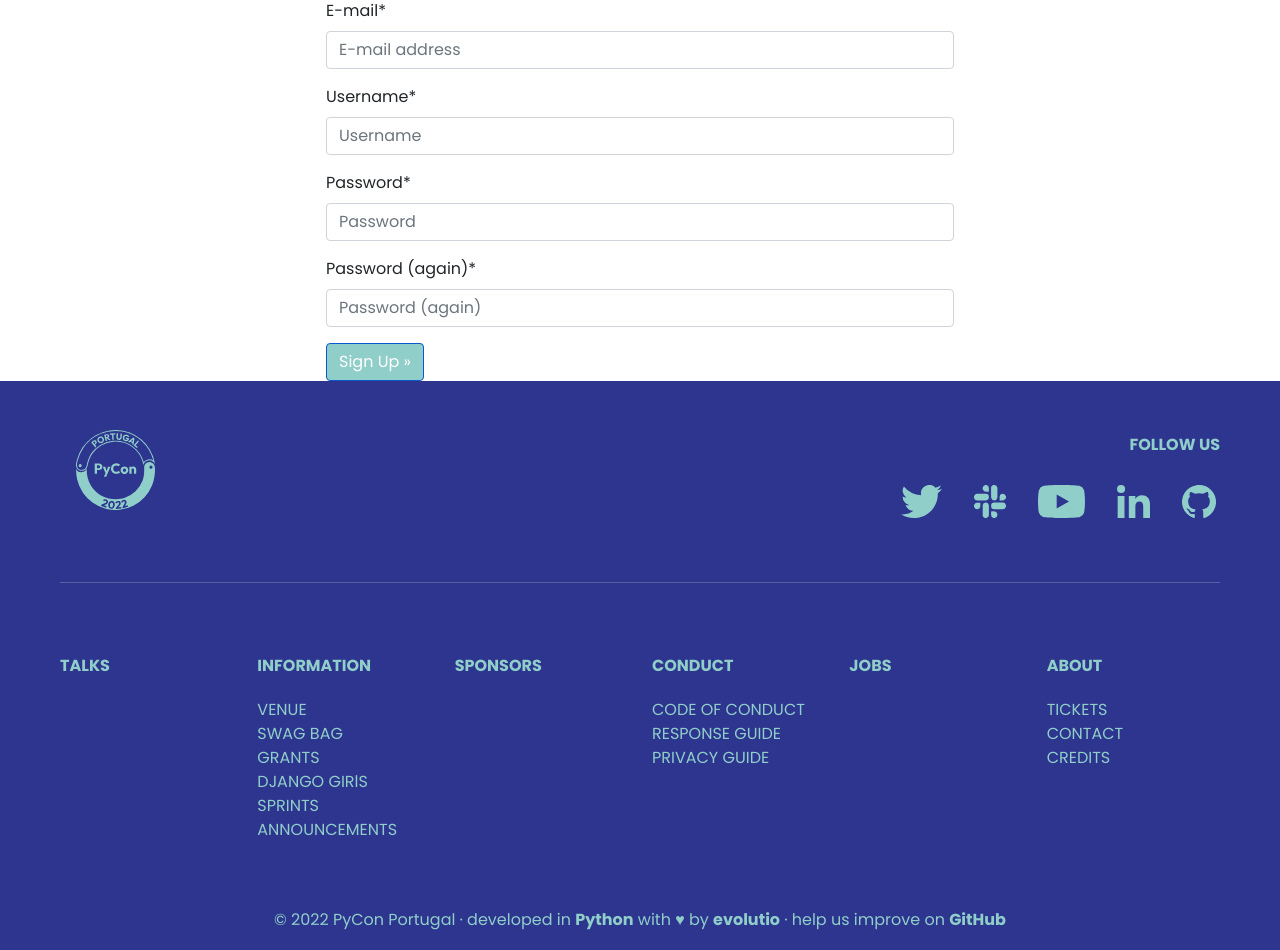
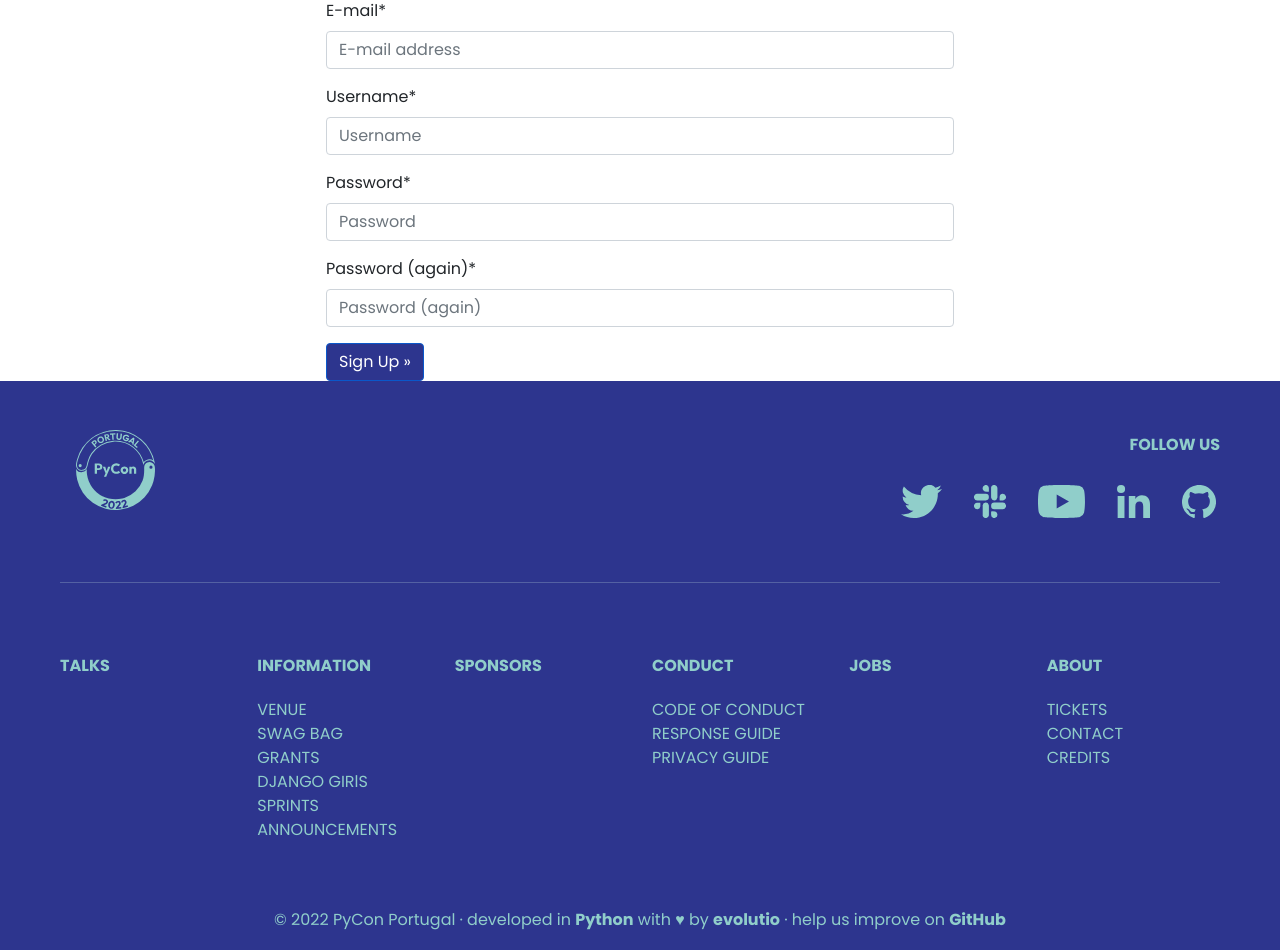
Before and after one commit to pyconpt/2022, a Django app: page /accounts/signup/ in a window 1280 px wide, with the pointer over the restyled element. Shown: the part 283-1233 px from the top of the page. Run offline with Django 3.2, Linux system fonts and the light colour scheme; style sheets or scripts are compiled from the project's sources; parts of the project's set-up code (start-up, migrations or seed data) failed here and were passed over; some libraries are stand-ins or nearby versions.

Commit message:
change button hover effect

```diff
--- a/pycon_portugal_2022/static/sass/project.scss
+++ b/pycon_portugal_2022/static/sass/project.scss
@@ -101,5 +101,5 @@ img.hotel {
 
 button:hover {
   color: white !important;
-  background-color: base.$BgLightGreen !important;
+  background-color: base.$BgBlue !important;
 }
```
